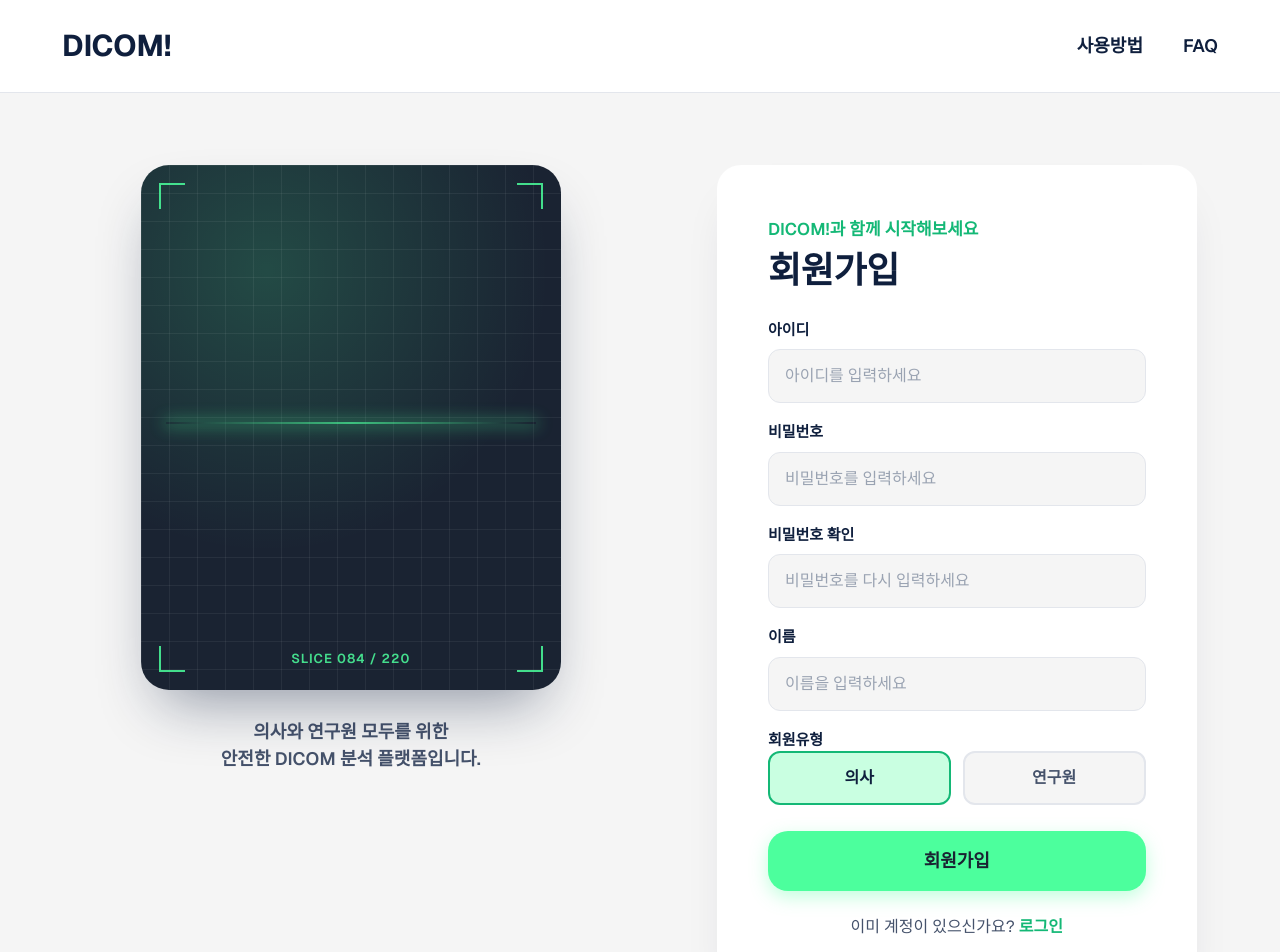
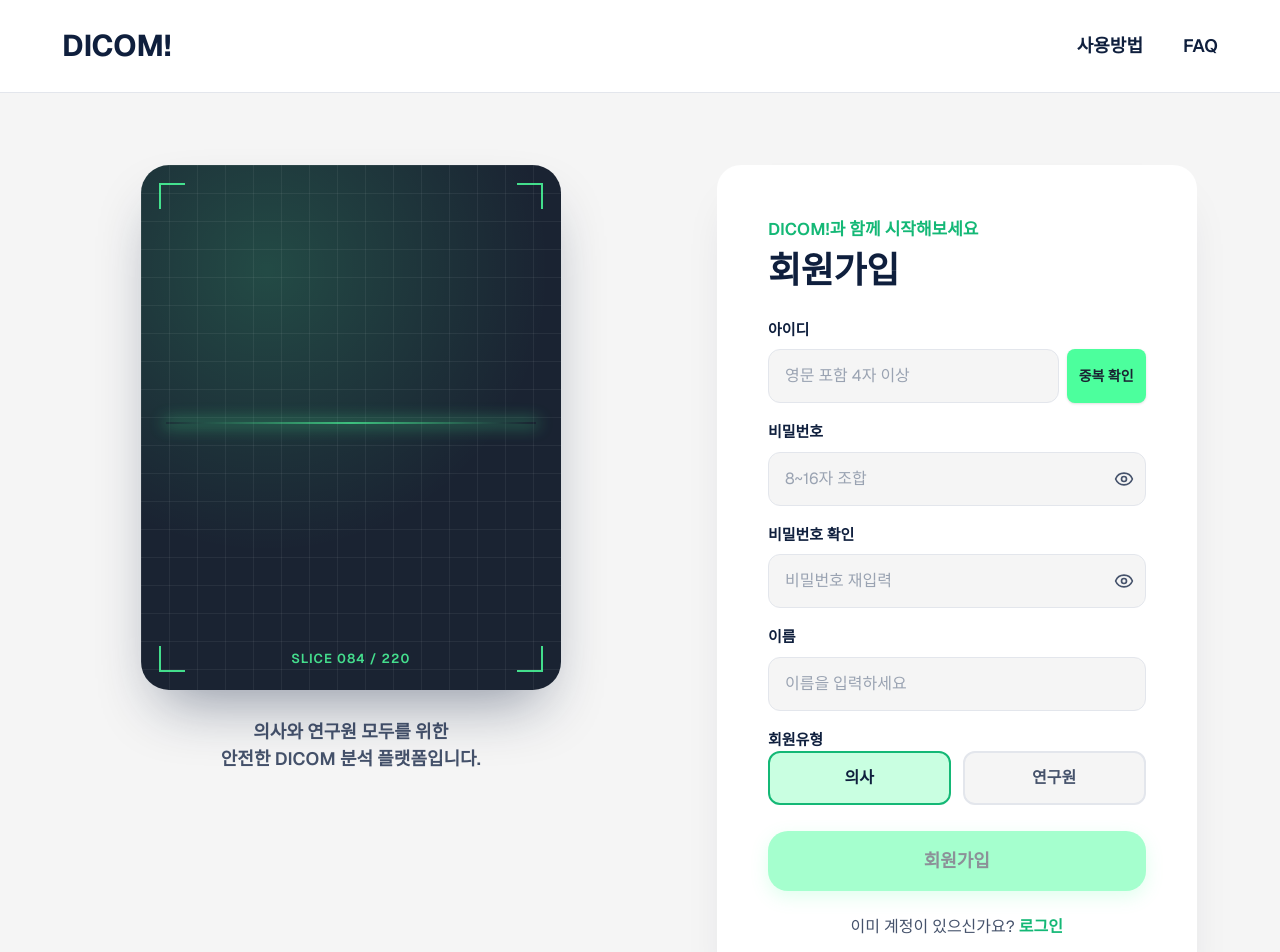
Before and after one commit to Nookie31247/DicomProject, a Next.js app in the folder dicom-front/: page /signup in a window 1280 px wide. Shown: the top 952 px of the page. Built offline with nearby package versions, Linux system fonts and the light colour scheme; no server answers.

Commit message:
Only 프론트 데이터 처리 및 UX 작업

```diff
--- /dev/null
+++ b/dicom-front/app/components/message-box/Toast.tsx
@@ -0,0 +1,18 @@
+"use client";
+
+import { useEffect } from "react";
+
+export default function Toast({ message, onClose }: { message: string, onClose: () => void }) {
+    useEffect(() => {
+        const timer = setTimeout(onClose, 3000);
+        return () => clearTimeout(timer);
+    }, [onClose]);
+
+    return (
+        <div className="fixed bottom-6 right-6 z-50 toast-fade-in-up-out">
+            <div className="bg-ink text-canvas px-6 py-4 rounded-xl shadow-lg font-bold">
+                {message}
+            </div>
+        </div>
+    );
+}
--- a/dicom-front/app/login/LoginForm.tsx
+++ b/dicom-front/app/login/LoginForm.tsx
@@ -1,19 +1,46 @@
 "use client";
 
-import {login} from "@/app/api/authApi";
-import {useState} from "react";
-import {useRouter} from "next/navigation";
+import { useRef, useState } from "react";
+import { Eye, EyeOff } from "lucide-react";
+import { useRouter } from "next/navigation";
+import { login } from "@/app/api/authApi";
 
 export default function LoginForm() {
     const router = useRouter();
     const [id, setId] = useState<string>("");
     const [password, setPassword] = useState<string>("");
+    const [showPassword, setShowPassword] = useState(false);
+    const [errorMsg, setErrorMsg] = useState<string>("");
+
+    // 비밀번호 입력창을 가리키는 ref
+    const passwordInputRef = useRef<HTMLInputElement>(null);
 
     const doLogin = async () => {
+        try {
+            setErrorMsg("");
             const loginRes = await login(id, password);
             localStorage.setItem("username", loginRes.username);
             router.push("/workspace");
+        } catch (err: unknown) {
+            setErrorMsg("아이디 혹은 비밀번호가 일치하지 않습니다.");
         }
+    };
+
+    // 2. 아이디 칸 핸들러 (엔터 시 비밀번호 칸으로 포커스 이동)
+    const handleIdKeyDown = (e: React.KeyboardEvent) => {
+        if (e.key === "Enter") {
+            e.preventDefault();
+            passwordInputRef.current?.focus();
+        }
+    };
+
+    // 3. 비밀번호 칸 핸들러 (엔터 시 로그인 실행)
+    const handlePwKeyDown = (e: React.KeyboardEvent) => {
+        if (e.key === "Enter") {
+            e.preventDefault();
+            doLogin();
+        }
+    };
 
     return (
         <form className="flex flex-col gap-5">
@@ -21,24 +48,41 @@ export default function LoginForm() {
                 <span className="field-label">아이디</span>
                 <input
                     type="text"
-          name="username"
                     placeholder="아이디를 입력하세요"
                     onChange={(e) => setId(e.target.value)}
+                    onKeyDown={handleIdKeyDown} // 이벤트 추가
                     autoComplete="username"
                 />
             </label>
 
             <label className="field">
                 <span className="field-label">비밀번호</span>
+                <div className="relative flex items-center">
                     <input
-          type="password"
-          name="password"
+                        ref={passwordInputRef} // ref 연결
+                        type={showPassword ? "text" : "password"}
                         placeholder="비밀번호를 입력하세요"
+                        className="w-full pr-10"
                         onChange={(e) => setPassword(e.target.value)}
+                        onKeyDown={handlePwKeyDown} // 이벤트 추가
                         autoComplete="current-password"
                     />
+                    <button
+                        type="button"
+                        className="absolute right-3 text-ink-soft hover:text-ink"
+                        onClick={() => setShowPassword(!showPassword)}
+                    >
+                        {showPassword ? <EyeOff size={20} /> : <Eye size={20} />}
+                    </button>
+                </div>
             </label>
 
+            {/* 로그인 실패 시 메시지 출력 */}
+            {errorMsg && (
+                <span className="text-xs font-bold text-red-500 mt-[-10px]">
+                    {errorMsg}
+                </span>
+            )}
             <button className="btn btn-big w-full mt-2" type="button" onClick={doLogin}>
                 로그인
             </button>
--- a/dicom-front/app/signup/SignupForm.tsx
+++ b/dicom-front/app/signup/SignupForm.tsx
@@ -1,120 +1,242 @@
-"use client"
+"use client";
 
-import {useState} from "react";
-import {signup} from "@/app/api/authApi";
-import {useRouter} from "next/navigation";
+import { useState, useRef } from "react";
+import { checkId, signup } from "@/app/api/authApi";
+import Toast from "@/app/components/message-box/Toast";
+import { useRouter } from "next/navigation";
+import { Eye, EyeOff } from 'lucide-react';
 
 export default function SignupForm() {
   const router = useRouter();
 
-  // 라디오 필 공통 스타일 + 선택 상태 스타일 (테두리 두께는 2px로 고정해 흔들림 방지)
+  // 메시지 띄울 때 쓰는 토스트
+  const [toastMsg, setToastMsg] = useState<string | null>(null);
+
+  // 포커스 제어를 위한 Ref들
+  const passwordInputRef = useRef<HTMLInputElement>(null);
+  const confirmPasswordInputRef = useRef<HTMLInputElement>(null);
+  const nameInputRef = useRef<HTMLInputElement>(null);
+
+  const [showPassword, setShowPassword] = useState(false);
+  const [showPasswordCheck, setShowPasswordCheck] = useState(false);
+
   const pillBase = "flex flex-1 cursor-pointer items-center justify-center gap-2 rounded-xl border-2 px-4 py-[13px] text-base transition-[border-color,background,color] duration-150";
   const pillActive = "border-mint-deep bg-[rgba(76,255,157,0.3)] text-ink font-bold";
   const pillIdle = "border-line bg-canvas text-ink-soft font-semibold";
-  // 네이티브 라디오는 완전히 숨김 (선택 표시는 필 테두리/배경으로 대체)
   const hiddenRadio = "pointer-events-none absolute m-0 h-px w-px border-0 p-0 opacity-0 [clip:rect(0_0_0_0)] [clip-path:inset(50%)]";
 
-  const [id, setId] = useState("");
-  const [password, setPassword] = useState("");
-  const [confirmPassword, setConfirmPassword] = useState("");
-  const [username, setUsername] = useState("");
-
-  // 의료진, 연구원 선택 모드
+  const [form, setForm] = useState({ id: "", password: "", confirmPassword: "", username: "" });
   const [memberType, setMemberType] = useState<"의료진" | "연구원">("의료진");
 
-  const doSignup = async () => {
-    if(password == confirmPassword) {
-      await signup(id, password, username, memberType);
-      router.push("/login");
+  const [checkStatus, setCheckStatus] = useState<{ msg: string, isChecked: boolean, isDuplicated: boolean }>({
+    msg: "", isChecked: false, isDuplicated: false
+  });
+
+  const validateId = (id: string) => {
+    if (id.length === 0) return "";
+    if (id.length < 4) return "아이디는 4자 이상 입력해주세요.";
+    if (!/^[a-zA-Z0-9]+$/.test(id)) return "아이디는 영문과 숫자만 가능합니다.";
+    if (!/[a-zA-Z]/.test(id)) return "영문이 최소 1자 포함되어야 합니다.";
+    return "사용 가능한 아이디입니다.";
+  };
+
+  const validatePassword = (pw: string) => {
+    if (pw.length === 0) return { msg: "", level: 0 };
+    if (/[^a-zA-Z0-9!@#$%^&*]/.test(pw)) return { msg: "허용되지 않은 문자가 포함되었습니다.", level: 0 };
+    if (pw.length < 8 || pw.length > 16) return { msg: "8~16자 이내로 입력해주세요.", level: 0 };
+    const typesCount = [/\d/.test(pw), /[a-zA-Z]/.test(pw), /[!@#$%^&*]/.test(pw)].filter(Boolean).length;
+    if (typesCount >= 3) return { msg: "안전한 비밀번호입니다.", level: 2 };
+    if (typesCount >= 2 && pw.length >= 10) return { msg: "보통 수준의 비밀번호입니다.", level: 1 };
+    return { msg: "영문/숫자/특수문자 조합이 필요합니다.", level: 0 };
+  };
+
+  const validateName = (name: string) => {
+    if (name.length === 0) return "";
+    if (name.length < 2 || name.length > 20) return "2~20자 사이로 입력해주세요.";
+    if (!/^[가-힣a-zA-Z0-9]+$/.test(name)) return "올바른 양식이 아닙니다.";
+    return "올바른 형식입니다.";
+  };
+
+  const handleIdChange = (e: React.ChangeEvent<HTMLInputElement>) => {
+    setForm({ ...form, id: e.target.value });
+    setCheckStatus({ msg: "", isChecked: false, isDuplicated: false });
+  };
+
+  const handleCheckId = async () => {
+    const res = await checkId(form.id);
+    if (!res.isUnique) {
+      setCheckStatus({ msg: "사용 가능한 아이디입니다.", isChecked: true, isDuplicated: false });
+    } else {
+      setCheckStatus({ msg: "이미 사용 중인 아이디입니다.", isChecked: true, isDuplicated: true });
     }
-    else {
-      alert("비밀번호 안맞음");
+  };
+
+  // 공통 엔터키 핸들러
+  const handleKeyDown = (e: React.KeyboardEvent, nextRef?: React.RefObject<HTMLInputElement | null>, action?: () => void) => {
+    if (e.key === "Enter") {
+      e.preventDefault();
+      if (nextRef && nextRef.current) {
+        nextRef.current.focus();
+      } else if (action) {
+        action();
       }
     }
+  };
+
+  const getDisplayIdInfo = () => {
+    const idMsg = validateId(form.id);
+    if (form.id.length > 0 && idMsg !== "사용 가능한 아이디입니다.") {
+      return { msg: idMsg, color: "text-red-500" };
+    }
+    if (!checkStatus.isChecked) {
+      return { msg: "중복 확인 버튼을 눌러 아이디를 확인해주세요.", color: "text-orange-500" };
+    }
+    return {
+      msg: checkStatus.msg,
+      color: checkStatus.isDuplicated ? "text-red-500" : "text-emerald-500"
+    };
+  };
+
+  const idMsg = validateId(form.id);
+  const { msg: displayMsg, color: displayColor } = getDisplayIdInfo();
+  const { msg: pwMsg, level: pwLevel } = validatePassword(form.password);
+  const nameMsg = validateName(form.username);
+
+  const idValid = checkStatus.isChecked && !checkStatus.isDuplicated;
+  const pwValid = pwLevel >= 1;
+  const confirmValid = form.confirmPassword.length > 0 && form.password === form.confirmPassword;
+  const nameValid = nameMsg === "올바른 형식입니다.";
+
+  const allValid = idValid && pwValid && confirmValid && nameValid;
+
+  const doSignup = async () => {
+    if (!allValid) {
+      setToastMsg("양식을 모두 올바르게 입력해주세요.");
+      return;
+    }
+
+    await signup(form.id, form.password, form.username, memberType);
+    router.push("/login");
+  };
 
   return (
-    <form className="flex flex-col gap-4.5">
+      <>
+        <form className="flex flex-col gap-4.5 w-full max-w-lg mx-auto">
           <label className="field">
             <span className="field-label">아이디</span>
+            <div className="flex w-full gap-2">
               <input
                   type="text"
-          name="username"
-          placeholder="아이디를 입력하세요"
-          autoComplete="username"
-          onChange={(e) => setId(e.target.value)}
+                  className="flex-1"
+                  placeholder="영문 포함 4자 이상"
+                  onChange={handleIdChange}
+                  value={form.id}
+                  onKeyDown={(e) => handleKeyDown(e, passwordInputRef)}
               />
+              <button
+                  type="button"
+                  className="btn btn-small whitespace-nowrap"
+                  disabled={idMsg !== "사용 가능한 아이디입니다." || checkStatus.isChecked}
+                  onClick={handleCheckId}
+              >
+                중복 확인
+              </button>
+            </div>
+            {form.id && (
+                <span className={`text-xs font-bold ${displayColor}`}>
+            {displayMsg}
+          </span>
+            )}
           </label>
 
+          {/* 비밀번호 */}
           <label className="field">
             <span className="field-label">비밀번호</span>
+            <div className="relative flex items-center">
               <input
-          type="password"
-          name="password"
-          placeholder="비밀번호를 입력하세요"
-          autoComplete="new-password"
-          onChange={(e) => setPassword(e.target.value)}
+                  ref={passwordInputRef}
+                  type={showPassword ? "text" : "password"}
+                  placeholder="8~16자 조합"
+                  className="w-full pr-10"
+                  onChange={(e) => setForm({ ...form, password: e.target.value })}
+                  onKeyDown={(e) => handleKeyDown(e, confirmPasswordInputRef)}
               />
+              <button
+                  type="button"
+                  className="absolute right-3 text-ink-soft hover:text-ink transition-colors"
+                  onClick={() => setShowPassword(!showPassword)}
+              >
+                {showPassword ? <EyeOff size={20} /> : <Eye size={20} />}
+              </button>
+            </div>
+            {form.password && (
+                <span className={`text-xs font-bold ${pwLevel === 2 ? "text-emerald-500" : pwLevel === 1 ? "text-orange-500" : "text-red-500"}`}>
+            {pwMsg}
+          </span>
+            )}
           </label>
 
+          {/* 비밀번호 확인 */}
           <label className="field">
             <span className="field-label">비밀번호 확인</span>
+            <div className="relative flex items-center">
               <input
-          type="password"
-          name="passwordConfirm"
-          placeholder="비밀번호를 다시 입력하세요"
-          autoComplete="new-password"
-          onChange={(e) => setConfirmPassword(e.target.value)}
+                  ref={confirmPasswordInputRef}
+                  type={showPasswordCheck ? "text" : "password"}
+                  placeholder="비밀번호 재입력"
+                  className="w-full pr-10"
+                  onChange={(e) => setForm({ ...form, confirmPassword: e.target.value })}
+                  onKeyDown={(e) => handleKeyDown(e, nameInputRef)}
               />
+              <button
+                  type="button"
+                  className="absolute right-3 text-ink-soft hover:text-ink transition-colors"
+                  onClick={() => setShowPasswordCheck(!showPasswordCheck)}
+              >
+                {showPasswordCheck ? <EyeOff size={20} /> : <Eye size={20} />}
+              </button>
+            </div>
+            {form.confirmPassword && (
+                <span className={`text-xs font-bold ${confirmValid ? "text-emerald-500" : "text-red-500"}`}>
+            {confirmValid ? "비밀번호가 일치합니다." : "비밀번호가 일치하지 않습니다."}
+          </span>
+            )}
           </label>
 
           <label className="field">
             <span className="field-label">이름</span>
             <input
+                ref={nameInputRef}
                 type="text"
-          name="name"
                 placeholder="이름을 입력하세요"
-          onChange={(e) => setUsername(e.target.value)}
+                onChange={(e) => setForm({ ...form, username: e.target.value })}
+                onKeyDown={(e) => handleKeyDown(e, undefined, doSignup)}
             />
+            {form.username && <span className={`text-xs font-bold ${nameValid ? "text-emerald-500" : "text-red-500"}`}>{nameMsg}</span>}
           </label>
 
           <fieldset className="field gap-2.5">
             <legend className="field-label">회원유형</legend>
             <div className="flex gap-3 max-[560px]:flex-col">
-          <label
-            className={`${pillBase} ${
-              memberType === "의료진" ? pillActive : pillIdle
-            }`}
-          >
-            <input
-              type="radio"
-              name="memberType"
-              value="doctor"
-              checked={memberType === "의료진"}
-              onChange={() => setMemberType("의료진")}
-              className={hiddenRadio}
-            />
-            의사
+              <label className={`${pillBase} ${memberType === "의료진" ? pillActive : pillIdle}`}>
+                <input type="radio" checked={memberType === "의료진"} onChange={() => setMemberType("의료진")} className={hiddenRadio} />의사
               </label>
-          <label
-            className={`${pillBase} ${
-              memberType === "연구원" ? pillActive : pillIdle
-            }`}
-          >
-            <input
-              type="radio"
-              name="memberType"
-              value="researcher"
-              checked={memberType === "연구원"}
-              onChange={() => setMemberType("연구원")}
-              className={hiddenRadio}
-            />
-            연구원
+              <label className={`${pillBase} ${memberType === "연구원" ? pillActive : pillIdle}`}>
+                <input type="radio" checked={memberType === "연구원"} onChange={() => setMemberType("연구원")} className={hiddenRadio} />연구원
               </label>
             </div>
           </fieldset>
-      <button className="btn btn-big w-full mt-2" type="button" onClick={doSignup}>
+
+          <button className={`btn btn-big w-full mt-2 transition-opacity ${!allValid ? "opacity-50 cursor-not-allowed" : ""}`}
+                  type="button"
+                  onClick={doSignup} disabled={!allValid}>
             회원가입
           </button>
         </form>
+        {/* 토스트 메시지 출력 */}
+        {toastMsg && (
+            <Toast message={toastMsg} onClose={() => setToastMsg(null)} />
+        )}
+      </>
   );
 }
--- a/dicom-front/package.json
+++ b/dicom-front/package.json
@@ -19,6 +19,7 @@
     "cornerstone-wado-image-loader": "^4.13.2",
     "dicom-parser": "^1.8.21",
     "hammerjs": "^2.0.8",
+    "lucide-react": "^1.23.0",
     "next": "16.2.9",
     "react": "19.2.4",
     "react-dom": "19.2.4"
```
Also changed, not shown: dicom-front/app/globals.css (+23 -0 lines), 1 other file (tests, documents, lock files or other folders). Lines whose indentation alone changed are shown as unchanged.
